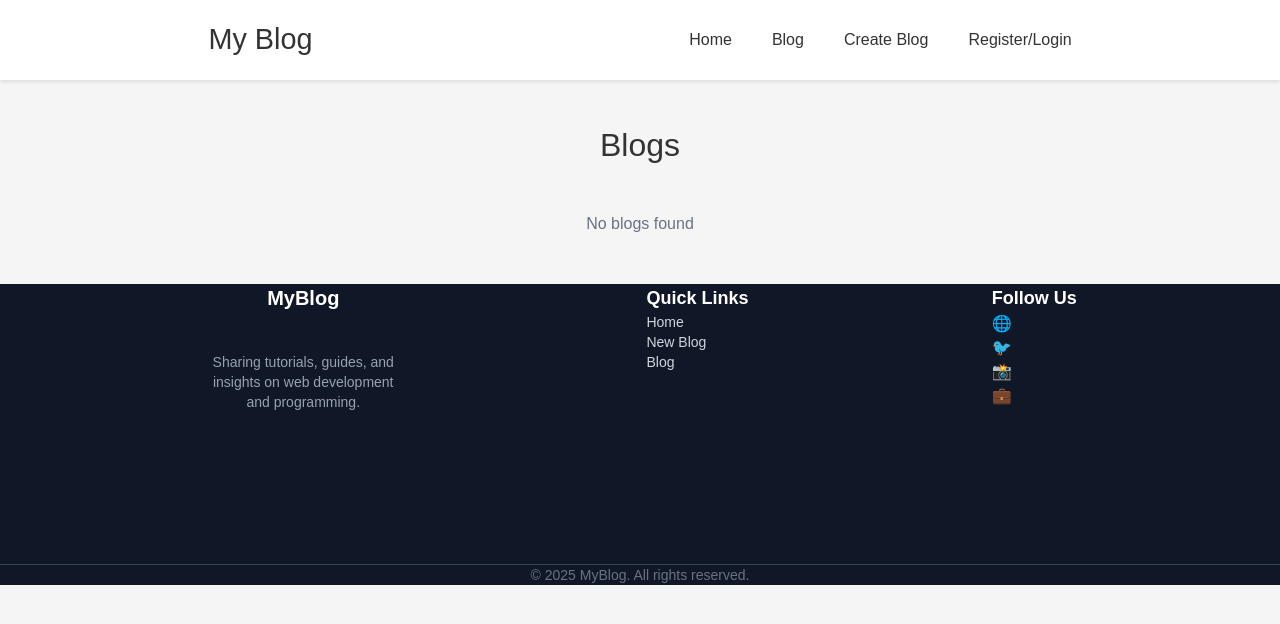
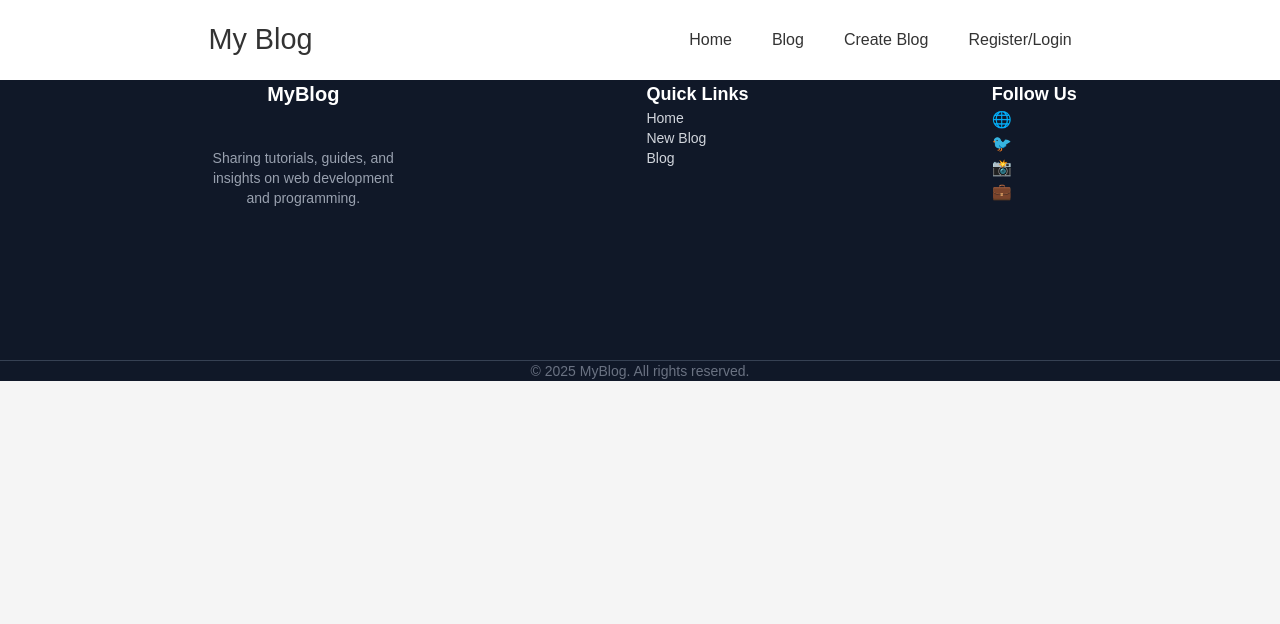
Before and after one commit to AyushGupta011/Blog-frontend, a React (Vite) app: page /blog in a window 1280 px wide. Shown: the top 624 px of the page. Built offline with nearby package versions, Linux system fonts and the light colour scheme.

Commit message:
fixed app.jsx

```diff
--- a/src/App.jsx
+++ b/src/App.jsx
@@ -18,7 +18,7 @@ const App = () => {
         <Route path='/login' element={<LoginPage/>} />
         <Route path='/signup' element={<RegisterPage/>} />
         <Route path='/new' element={<CreatePost/>} />
-        <Route path='/blog' element={<Blog/>} />
+        <Route path='/createblog' element={<Blog/>} />
 
       </Routes>
       <Footer/>
```
